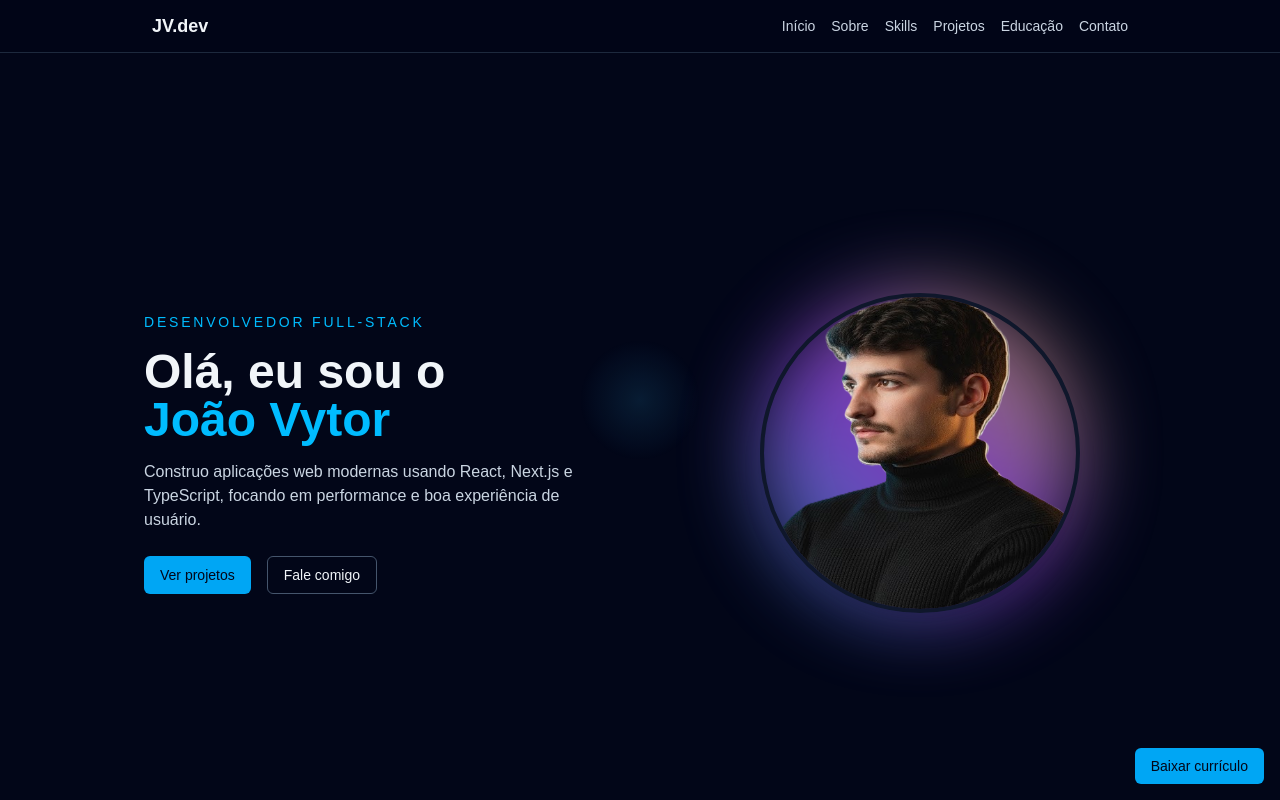
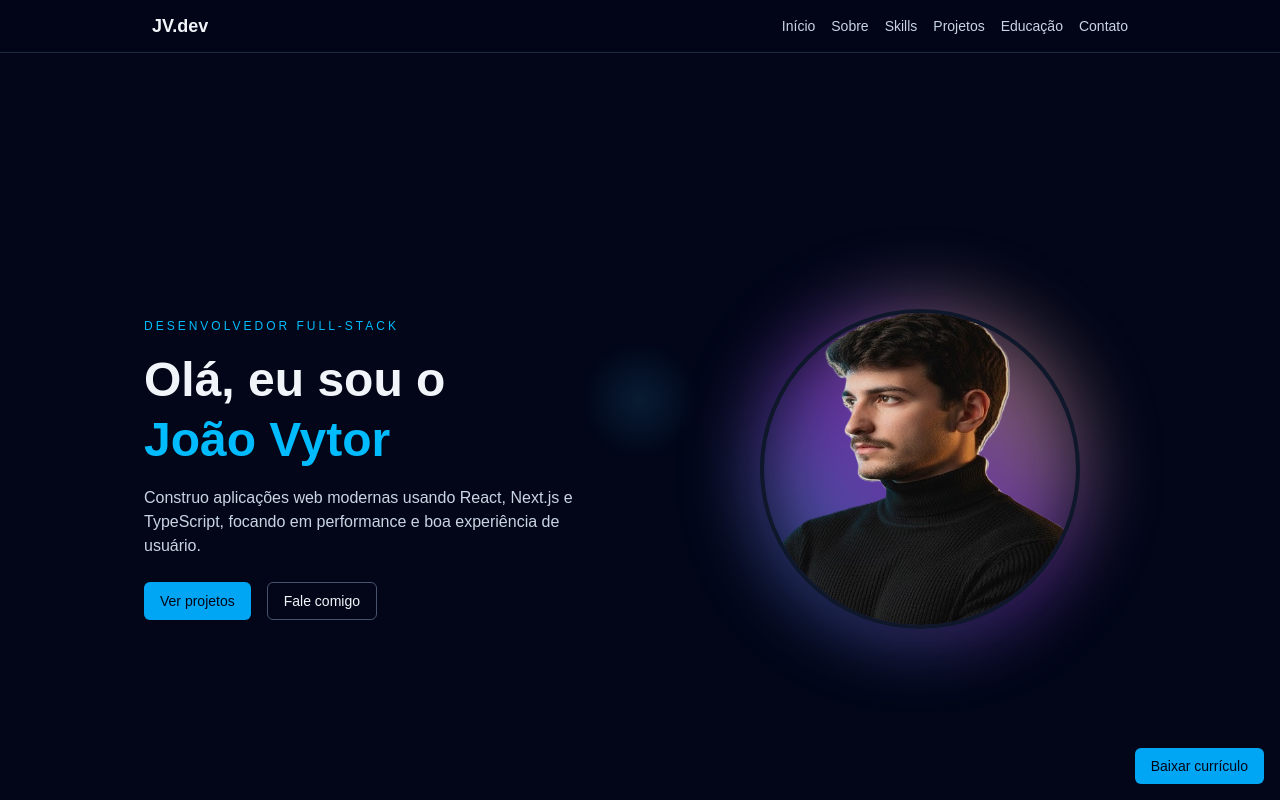
Before and after one commit to ManzanoW/my-portfolio, a Next.js app: page / in a window 1280 px wide. Shown: the top 800 px of the page. Built offline with nearby package versions, Linux system fonts and the light colour scheme.

Commit message:
improved hero section layout

```diff
--- a/app/hero/Hero.tsx
+++ b/app/hero/Hero.tsx
@@ -8,18 +8,18 @@ export function Hero() {
     }
 
     return (
-        <section id='home' className='flex min-h-screen items-center'>
+        <section id='home' className='flex min-h-screen items-center pt-8'>
             <div className='flex w-full flex-col gap-10 md:flex-row md:items-center'>
                 {/* COLUNA TEXTO */}
                 <div className='z-1 flex-1 space-y-4'>
-                    <p className='text-sm tracking-[0.2em] text-sky-400 uppercase'>
+                    <p className='text-xs tracking-[0.25em] text-sky-400 uppercase'>
                         Desenvolvedor Full-Stack
                     </p>
-                    <h1 className='text-4xl font-bold md:text-5xl'>
+                    <h1 className='text-4xl leading-tight font-bold md:text-5xl'>
                         Olá, eu sou o {''} <br />
                         <span className='text-sky-400'>{''}João Vytor</span>
                     </h1>
-                    <p className='max-w-xl text-slate-300'>
+                    <p className='max-w-xl text-sm text-slate-300 md:text-base'>
                         Construo aplicações web modernas usando React, Next.js e
                         TypeScript, focando em performance e boa experiência de
                         usuário.
@@ -43,7 +43,7 @@ export function Hero() {
                 {/* COLUNA IMAGEM */}
                 <div className='flex flex-1 justify-center max-[768px]:hidden md:justify-end'>
                     <div className='relative h-64 w-64 select-none md:h-80 md:w-80'>
-                        <div className='absolute inset-0 rounded-full bg-linear-to-tr from-sky-500 via-purple-500 to-amber-400 opacity-70 blur-2xl' />
+                        <div className='absolute inset-0 rounded-full bg-linear-to-tr from-sky-500 via-purple-500 to-amber-400 opacity-60 blur-2xl' />
                         <Image
                             src='/me-nobg.png'
                             alt='Foto de João Vytor, desenvolvedor'
```
